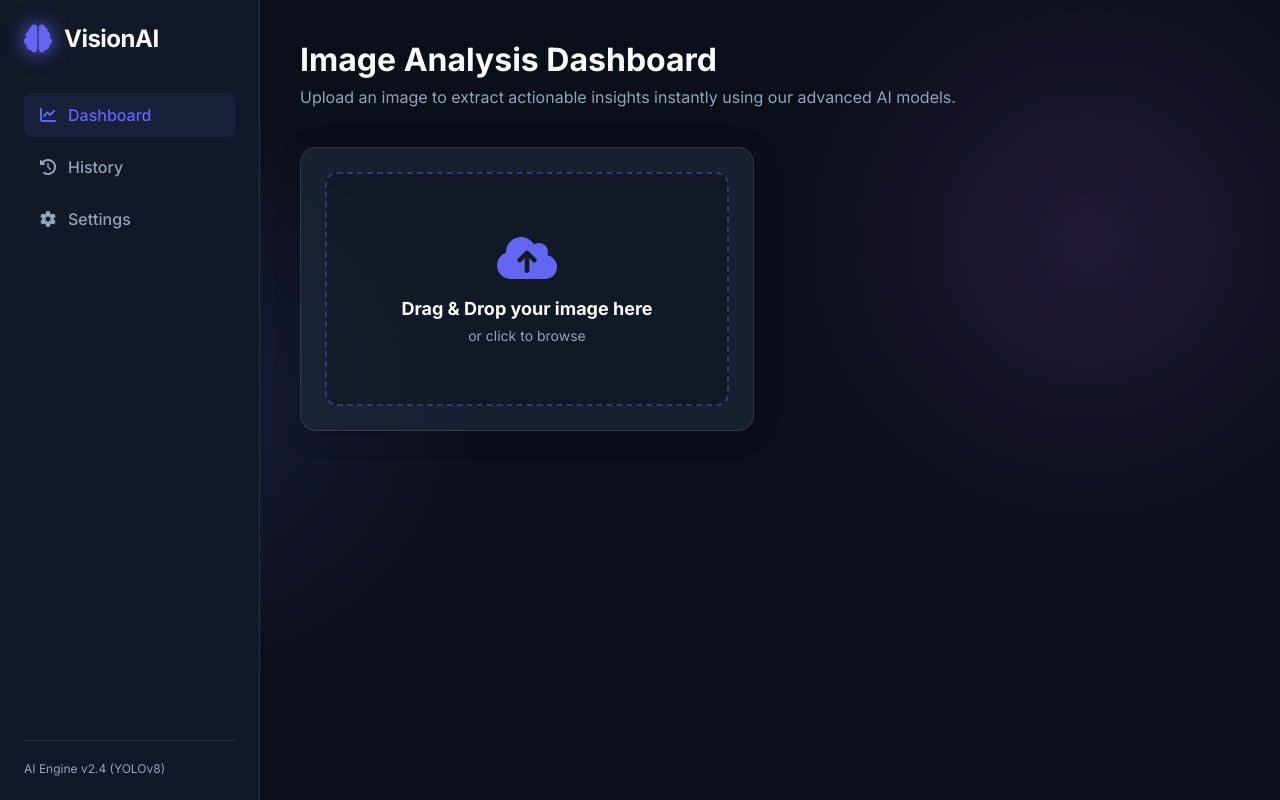
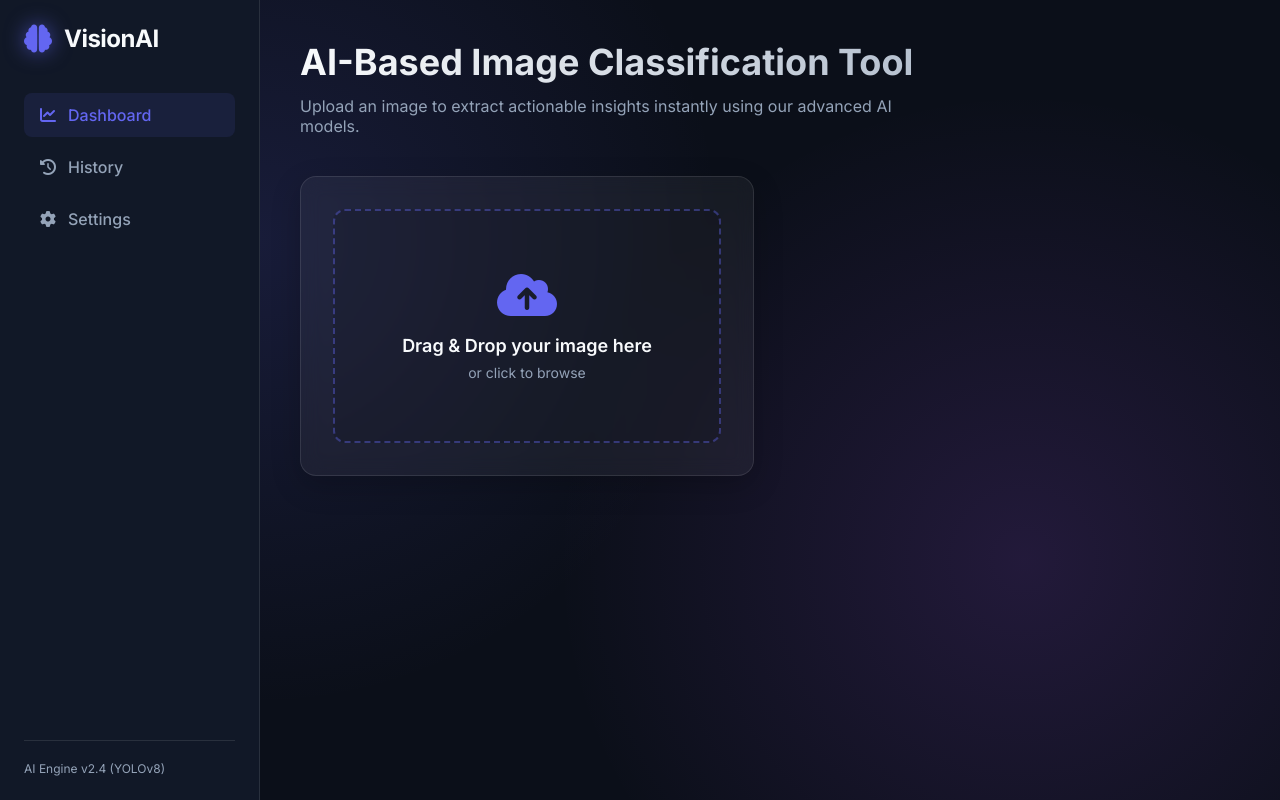
Before and after one commit to ashwinibarapatre28/AI-Image-Classifier, a Flask app: page / in a window 1280 px wide. Run offline with Flask 3, Linux system fonts and the light colour scheme.

Commit message:
Updated UI name and improved styling

```diff
--- a/static/css/style.css
+++ b/static/css/style.css
@@ -1,7 +1,7 @@
 :root {
     --bg-color: #0b0f19;
     --sidebar-bg: #111827;
-    --glass-bg: rgba(30, 41, 59, 0.7);
+    --glass-bg: rgba(255, 255, 255, 0.05);
     --glass-border: rgba(255, 255, 255, 0.1);
     --primary: #6366f1;
     --primary-hover: #4f46e5;
@@ -12,6 +12,8 @@
     --blue: #3b82f6;
     --green: #10b981;
     --orange: #f59e0b;
+    --gradient-btn: linear-gradient(135deg, #6366f1 0%, #a855f7 100%);
+    --gradient-btn-hover: linear-gradient(135deg, #4f46e5 0%, #9333ea 100%);
 }
 
 * {
@@ -26,8 +28,8 @@ body {
     color: var(--text-main);
     min-height: 100vh;
     background-image:
-        radial-gradient(circle at 15% 50%, rgba(99, 102, 241, 0.15), transparent 25%),
-        radial-gradient(circle at 85% 30%, rgba(168, 85, 247, 0.15), transparent 25%);
+        radial-gradient(circle at 20% 30%, rgba(99, 102, 241, 0.15), transparent 40%),
+        radial-gradient(circle at 80% 70%, rgba(168, 85, 247, 0.15), transparent 40%);
     overflow-x: hidden;
 }
 
@@ -56,7 +58,7 @@ body {
 .logo-area i {
     font-size: 28px;
     color: var(--primary);
-    filter: drop-shadow(0 0 10px var(--primary));
+    filter: drop-shadow(0 0 10px rgba(99, 102, 241, 0.6));
 }
 .logo-area h2 {
     font-size: 24px;
@@ -95,6 +97,31 @@ body {
     border-top: 1px solid var(--glass-border);
 }
 
+
+/* Common Components */
+.glass-card {
+    background: var(--glass-bg);
+    backdrop-filter: blur(10px);
+    -webkit-backdrop-filter: blur(10px);
+    border: 1px solid var(--glass-border);
+    border-radius: 16px;
+    box-shadow: 0 10px 30px rgba(0, 0, 0, 0.2);
+    padding: 32px;
+    transition: transform 0.3s ease, box-shadow 0.3s ease;
+}
+
+.glass-card:hover {
+    transform: translateY(-2px);
+    box-shadow: 0 15px 35px rgba(0, 0, 0, 0.3);
+}
+
+.divider {
+    border: 0;
+    height: 1px;
+    background: var(--glass-border);
+    margin: 24px 0;
+}
+
 /* Main Content */
 .main-content {
     flex: 1;
@@ -107,15 +134,20 @@ body {
     margin-bottom: 40px;
 }
 .top-header h1 {
-    font-size: 32px;
+    font-size: 36px;
     font-weight: 700;
-    margin-bottom: 8px;
+    margin-bottom: 12px;
+    background: -webkit-linear-gradient(0deg, #f8fafc, #94a3b8);
+    -webkit-background-clip: text;
+    -webkit-text-fill-color: transparent;
 }
 .subtitle {
     color: var(--text-muted);
     font-size: 16px;
+    max-width: 600px;
 }
 
+/* Dashboard Grid */
 .dashboard-grid {
     display: grid;
     grid-template-columns: 1fr 1fr;
@@ -125,16 +157,6 @@ body {
     .dashboard-grid {
         grid-template-columns: 1fr;
     }
-}
-
-.glass-panel {
-    background: var(--glass-bg);
-    backdrop-filter: blur(16px);
-    -webkit-backdrop-filter: blur(16px);
-    border: 1px solid var(--glass-border);
-    border-radius: 16px;
-    padding: 24px;
-    box-shadow: 0 4px 30px rgba(0, 0, 0, 0.1);
 }
 
 /* Upload Section */
@@ -148,26 +170,28 @@ body {
     padding: 60px 20px;
     cursor: pointer;
     transition: all 0.3s ease;
-    background: rgba(0,0,0,0.2);
+    background: rgba(0,0,0,0.1);
 }
 .upload-zone:hover, .upload-zone.dragover {
     border-color: var(--primary);
-    background: rgba(99, 102, 241, 0.05);
+    background: rgba(99, 102, 241, 0.08);
 }
 
 .upload-icon {
     font-size: 48px;
     color: var(--primary);
     margin-bottom: 16px;
-    transition: transform 0.3s ease;
+    transition: transform 0.3s ease, filter 0.3s ease;
 }
 .upload-zone:hover .upload-icon {
     transform: translateY(-5px);
+    filter: drop-shadow(0 5px 15px rgba(99, 102, 241, 0.4));
 }
 
 .upload-zone h3 {
     margin-bottom: 8px;
     font-size: 18px;
+    font-weight: 600;
 }
 .upload-zone p {
     color: var(--text-muted);
@@ -354,9 +420,9 @@ body {
     background: var(--bg-color);
 }
 ::-webkit-scrollbar-thumb {
-    background: var(--glass-border);
+    background: rgba(255, 255, 255, 0.2);
     border-radius: 4px;
 }
 ::-webkit-scrollbar-thumb:hover {
-    background: var(--text-muted);
+    background: rgba(255, 255, 255, 0.3);
 }
--- a/templates/index.html
+++ b/templates/index.html
@@ -3,7 +3,7 @@
 <head>
     <meta charset="UTF-8">
     <meta name="viewport" content="width=device-width, initial-scale=1.0">
-    <title>VisionAI Dashboard</title>
+    <title>AI-Based Image Classification Tool</title>
     <link href="https://fonts.googleapis.com/css2?family=Inter:wght@300;400;500;600;700&display=swap" rel="stylesheet">
     <link rel="stylesheet" href="{{ url_for('static', filename='css/style.css') }}">
     <link rel="stylesheet" href="https://cdnjs.cloudflare.com/ajax/libs/font-awesome/6.4.0/css/all.min.css">
@@ -29,13 +29,13 @@
         <!-- Main Content -->
         <main class="main-content">
             <header class="top-header">
-                <h1>Image Analysis Dashboard</h1>
+                <h1>AI-Based Image Classification Tool</h1>
                 <p class="subtitle">Upload an image to extract actionable insights instantly using our advanced AI models.</p>
             </header>
 
             <div class="dashboard-grid">
                 <!-- Upload Area (Left) -->
-                <div class="upload-section glass-panel">
+                <div class="upload-section glass-card">
                     <div class="upload-zone" id="upload-zone">
                         <i class="fa-solid fa-cloud-arrow-up upload-icon"></i>
                         <h3>Drag & Drop your image here</h3>
@@ -45,7 +45,7 @@
 
                     <div class="preview-container hidden" id="preview-container">
                         <img id="image-preview" src="" alt="Preview">
-                        <button id="reset-btn" class="secondary-btn"><i class="fa-solid fa-rotate-right"></i> Analyze Another Image</button>
+                        <button id="reset-btn" class="gradient-btn"><i class="fa-solid fa-rotate-right"></i> Try Another Image</button>
                     </div>
 
                     <div class="loader-container hidden" id="loader">
@@ -56,30 +56,38 @@
 
                 <!-- Results Area (Right) -->
                 <div class="results-section hidden" id="results-section">
+                    <div class="glass-card analysis-result-card">
+                        <div class="detail-header">
+                            <h3><i class="fa-solid fa-chart-pie"></i> Analysis Result</h3>
+                            <span id="res-authenticity" class="badge">--</span>
+                        </div>
+
+                        <hr class="divider">
+
                         <!-- Key Metrics Cards -->
                         <div class="metrics-grid">
-                        <div class="metric-card glass-panel">
+                            <div class="metric-item">
                                 <i class="fa-solid fa-tag metric-icon purple"></i>
                                 <div class="metric-info">
                                     <span class="label">Prediction</span>
                                     <h3 id="res-prediction">--</h3>
                                 </div>
                             </div>
-                        <div class="metric-card glass-panel">
+                            <div class="metric-item">
                                 <i class="fa-solid fa-bullseye metric-icon blue"></i>
                                 <div class="metric-info">
                                     <span class="label">Accuracy</span>
                                     <h3 id="res-accuracy">--%</h3>
                                 </div>
                             </div>
-                        <div class="metric-card glass-panel">
+                            <div class="metric-item">
                                 <i class="fa-solid fa-wand-magic-sparkles metric-icon green"></i>
                                 <div class="metric-info">
                                     <span class="label">Image Quality</span>
                                     <h3 id="res-quality">--</h3>
                                 </div>
                             </div>
-                        <div class="metric-card glass-panel">
+                            <div class="metric-item">
                                 <i class="fa-solid fa-image metric-icon orange"></i>
                                 <div class="metric-info">
                                     <span class="label">Background</span>
@@ -88,13 +96,10 @@
                             </div>
                         </div>
 
+                        <hr class="divider">
+
                         <!-- Detailed Info -->
-                    <div class="details-panel glass-panel mt-20">
-                        <div class="detail-header">
-                            <h3><i class="fa-solid fa-list-check"></i> Analysis Details</h3>
-                            <span id="res-authenticity" class="badge">--</span>
-                        </div>
-
+                        <div class="details-panel mt-20">
                             <div class="detail-row">
                                 <span class="detail-label">Description</span>
                                 <p id="res-description" class="detail-value">--</p>
@@ -133,6 +138,7 @@
                         </div>
                     </div>
                 </div>
+            </div>
         </main>
     </div>
 
```
Also changed, not shown: other parts of static/css/style.css (+104 -62 lines). Lines whose indentation alone changed are shown as unchanged.
